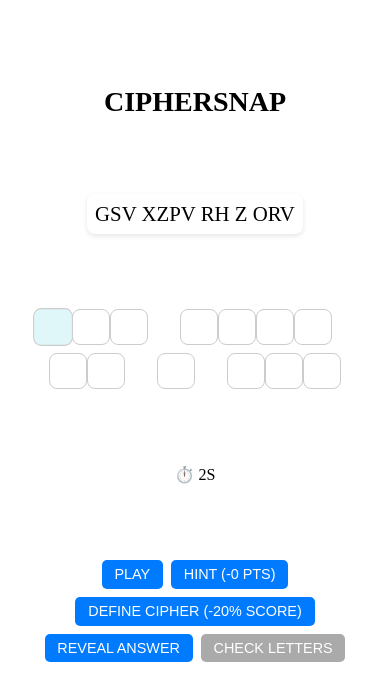
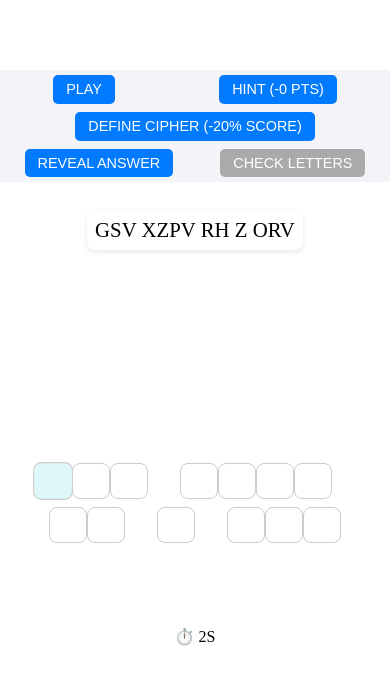
Before and after one commit to magicoh/redface-games, a plain HTML site: page ciphersnap.html in a window 390 px wide. Both pictures are taken after a click on the button "PLAY". Drawn offline with Linux system fonts and the light colour scheme.

Commit message:
Update ciphersnap.html

```diff
--- a/ciphersnap.html
+++ b/ciphersnap.html
@@ -11,7 +11,7 @@
       margin: 0;
       overflow: hidden;
     }
-    /* Container for the entire app */
+    /* Main container for the app */
     .container {
       width: 100%;
       height: 100vh;
@@ -44,7 +44,7 @@
       gap: 0.5rem;
       justify-content: center;
     }
-    /* Group letters into word containers that don’t break mid-word */
+    /* Group each word so that its letters stay together */
     .word-container {
       display: inline-flex;
       white-space: nowrap;
@@ -72,7 +72,7 @@
       font-size: 1.2rem;
       text-transform: uppercase;
     }
-    /* Group buttons in a flex container */
+    /* Default button group styling */
     .button-group {
       display: flex;
       flex-wrap: wrap;
@@ -104,8 +104,22 @@
       text-transform: uppercase;
       margin: 10px;
     }
-    /* Responsive adjustments for smaller screens */
+    /* For mobile, reposition the button group so it's fixed at the top */
     @media (max-width: 600px) {
+      .button-group {
+        position: fixed;
+        top: 70px;
+        left: 0;
+        right: 0;
+        background: #f4f4f8;
+        padding: 5px;
+        z-index: 1000;
+        justify-content: space-around;
+      }
+      /* Add extra top margin so input area doesn't get hidden */
+      #inputArea {
+        margin-top: 130px;
+      }
       .char-box {
         width: 2rem;
         height: 2rem;
@@ -134,6 +148,7 @@
     <div id="cipher">🔒 Press Play to start</div>
     <div id="inputArea"></div>
     <div id="timer">⏱️ 0s</div>
+    <!-- Button group. On mobile, this group is fixed at the top -->
     <div class="button-group">
       <button id="playBtn">Play</button>
       <button id="hint" style="display:none;">Hint (-0 pts)</button>
@@ -297,7 +312,7 @@
     }
 
     function startGame() {
-      // Display the cipher text normally (letting the browser handle line-breaks).
+      // Display the cipher text normally.
       cipherDisplay.innerText = cipher.cipherText;
 
       // Build the input area by grouping letters by word.
@@ -318,7 +333,7 @@
       definitionUsed = false;
       endMessage.innerText = "";
 
-      // Split solution into words and group input boxes per word.
+      // Split the solution into words and group input boxes per word.
       const words = cipher.solution.split(' ');
       words.forEach((word, wordIndex) => {
         const wordContainer = document.createElement('div');
@@ -328,13 +343,18 @@
           input.maxLength = 1;
           input.className = 'char-box';
           input.setAttribute('aria-label', 'Letter');
+          // Force uppercase on entry.
           input.addEventListener('input', function() {
             this.value = this.value.toUpperCase();
+          });
+          // When an input is manually focused, clear its existing value.
+          input.addEventListener('focus', function() {
+            this.value = "";
           });
           wordContainer.appendChild(input);
         });
         inputArea.appendChild(wordContainer);
-        if(wordIndex < words.length - 1) {
+        if (wordIndex < words.length - 1) {
           const spacer = document.createElement('div');
           spacer.className = "word-space";
           inputArea.appendChild(spacer);
@@ -356,13 +376,13 @@
       timerInterval = setInterval(updateTimer, 100);
     }
 
-    // Timer updates the elapsed time (used for score calculation).
+    // Timer updates the elapsed time.
     function updateTimer() {
       const elapsed = Math.floor((Date.now() - startTime) / 1000);
       timerDisplay.innerText = `⏱️ ${elapsed}s`;
     }
 
-    // Check if the entered answer (ignoring spaces) is correct.
+    // Check if the entered answer is correct.
     function checkAnswer(inputs) {
       const userAnswer = Array.from(inputs)
         .map(input => input.value.toUpperCase())
@@ -375,8 +395,7 @@
       }
     }
 
-    // End game: win indicates if the user finished (true) or gave up (false).
-    // The giveUp parameter forces the final score to 0.
+    // End game: if giveUp is true, score is forced to 0.
     function endGame(win, score, giveUp = false) {
       clearInterval(timerInterval);
       hintBtn.style.display = "none";
```
